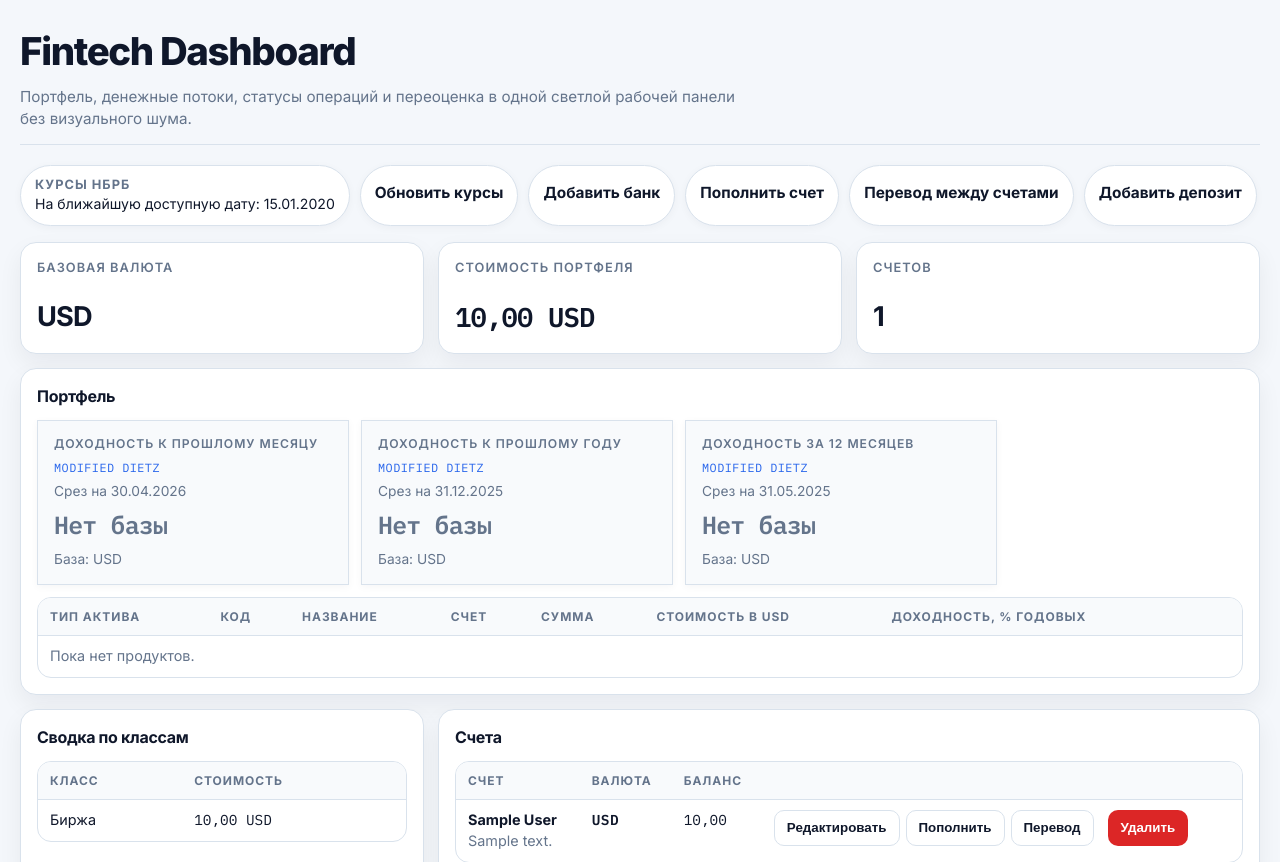
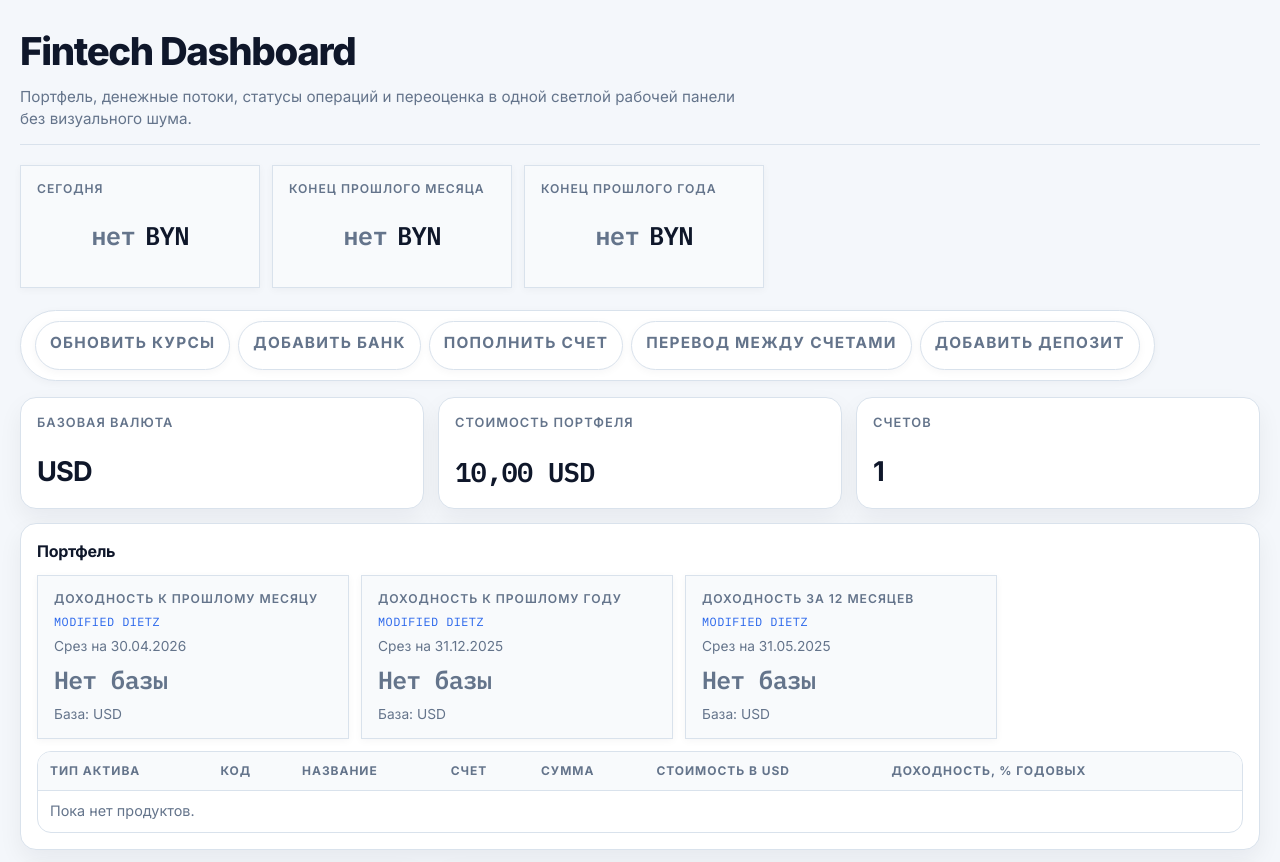
Before and after one commit to avalanche103/blrfin, a Django app: page / in a window 1280 px wide. Shown: the top 862 px of the page. Run offline with Django 5.2, Linux system fonts and the light colour scheme; tables that the repository leaves empty hold one stand-in row (values such as "Sample post"); data that the repository does not hold is empty; some libraries are stand-ins or nearby versions.

Commit message:
fx-rate cards: percent color and sign logic — green plus for RUB growth (rate down), red minus for RUB fall (rate up); width 240px; percent for prev month is vs today

```diff
--- a/portfolio/templates/portfolio/partials/dashboard_content.html
+++ b/portfolio/templates/portfolio/partials/dashboard_content.html
@@ -1,19 +1,36 @@
 {% include "portfolio/partials/messages.html" %}
 
 <section class="toolbar" aria-label="Быстрые действия">
-    <div class="toolbar-status">
-        <div>
-            <strong>Курсы НБРБ</strong>
-            {% if latest_rate_date %}
-            <span>На ближайшую доступную дату: {{ latest_rate_date|date:'d.m.Y' }}</span>
-            {% if base_currency_rate_to_byn %}
-            <span>1 {{ base_currency_symbol }} = {{ base_currency_rate_to_byn|floatformat:4 }} BYN</span>
+    <div class="fx-rates-panel" style="display: flex; gap: 12px; margin-bottom: 12px;">
+        <div class="performance-stat fx-rate-card" style="width: 240px; min-width: 240px; max-width: 240px; display: flex; flex-direction: column; align-items: stretch; justify-content: stretch;">
+            <span class="label">Сегодня</span>
+            <span class="value value-line mono" style="flex: 1; display: flex; align-items: center; justify-content: center; font-size: 1.6em; min-height: 2.5em;">{% if fx_rates_panel.today.rate %}{{ fx_rates_panel.today.rate|floatformat:4 }}{% else %}<span class="muted">нет</span>{% endif %} BYN</span>
+            <span class="meta" style="display: flex; justify-content: flex-start; align-items: flex-end; margin-top: auto;">
+                <span style="font-size: 0.95em;">{{ fx_rates_panel.today.date|date:'d.m.Y' }}</span>
+            </span>
+        </div>
+        <div class="performance-stat fx-rate-card" style="width: 240px; min-width: 240px; max-width: 240px; display: flex; flex-direction: column; align-items: stretch; justify-content: stretch;">
+            <span class="label">Конец прошлого месяца</span>
+            <span class="value value-line mono" style="flex: 1; display: flex; align-items: center; justify-content: center; font-size: 1.6em; min-height: 2.5em;">{% if fx_rates_panel.prev_month.rate %}{{ fx_rates_panel.prev_month.rate|floatformat:4 }}{% else %}<span class="muted">нет</span>{% endif %} BYN</span>
+            <span class="meta" style="display: flex; justify-content: space-between; align-items: flex-end; margin-top: auto;">
+                <span style="font-size: 0.95em;">{{ fx_rates_panel.prev_month.date|date:'d.m.Y' }}</span>
+                {% if fx_rates_panel.prev_month.pct_vs_today is not None %}
+                    <span style="font-size: 0.95em; text-align: right; color: {% if fx_rates_panel.prev_month.pct_vs_today > 0 %}#1a7f37{% elif fx_rates_panel.prev_month.pct_vs_today < 0 %}#d32f2f{% else %}#888{% endif %}; min-width: 60px;">{% if fx_rates_panel.prev_month.pct_vs_today > 0 %}+{% endif %}{{ fx_rates_panel.prev_month.pct_vs_today|floatformat:2 }}%</span>
                 {% endif %}
-            {% else %}
-            <span>Курсы еще не загружены</span>
+            </span>
+        </div>
+        <div class="performance-stat fx-rate-card" style="width: 240px; min-width: 240px; max-width: 240px; display: flex; flex-direction: column; align-items: stretch; justify-content: stretch;">
+            <span class="label">Конец прошлого года</span>
+            <span class="value value-line mono" style="flex: 1; display: flex; align-items: center; justify-content: center; font-size: 1.6em; min-height: 2.5em;">{% if fx_rates_panel.prev_year.rate %}{{ fx_rates_panel.prev_year.rate|floatformat:4 }}{% else %}<span class="muted">нет</span>{% endif %} BYN</span>
+            <span class="meta" style="display: flex; justify-content: space-between; align-items: flex-end; margin-top: auto;">
+                <span style="font-size: 0.95em;">{{ fx_rates_panel.prev_year.date|date:'d.m.Y' }}</span>
+                {% if fx_rates_panel.prev_year.pct_vs_today is not None %}
+                    <span style="font-size: 0.95em; text-align: right; color: {% if fx_rates_panel.prev_year.pct_vs_today > 0 %}#1a7f37{% elif fx_rates_panel.prev_year.pct_vs_today < 0 %}#d32f2f{% else %}#888{% endif %}; min-width: 60px;">{% if fx_rates_panel.prev_year.pct_vs_today > 0 %}+{% endif %}{{ fx_rates_panel.prev_year.pct_vs_today|floatformat:2 }}%</span>
                 {% endif %}
+            </span>
         </div>
     </div>
+    <div class="toolbar-status" style="margin-top: 0;">
         <form hx-post="{% url 'portfolio:fx-sync-nbrb' %}" hx-target="#dashboard-content" hx-swap="innerHTML" style="display:inline-flex;">
             {% csrf_token %}
             <button class="action-button action-button--toolbar" type="submit">
@@ -32,6 +49,7 @@
         <button class="action-button action-button--toolbar" hx-get="{% url 'portfolio:deposit-form' %}" hx-target="#modal-root" hx-swap="innerHTML" type="button">
             <strong>Добавить депозит</strong>
         </button>
+    </div>
 </section>
 
 <div class="grid">
```
Lines whose indentation alone changed are shown as unchanged.
